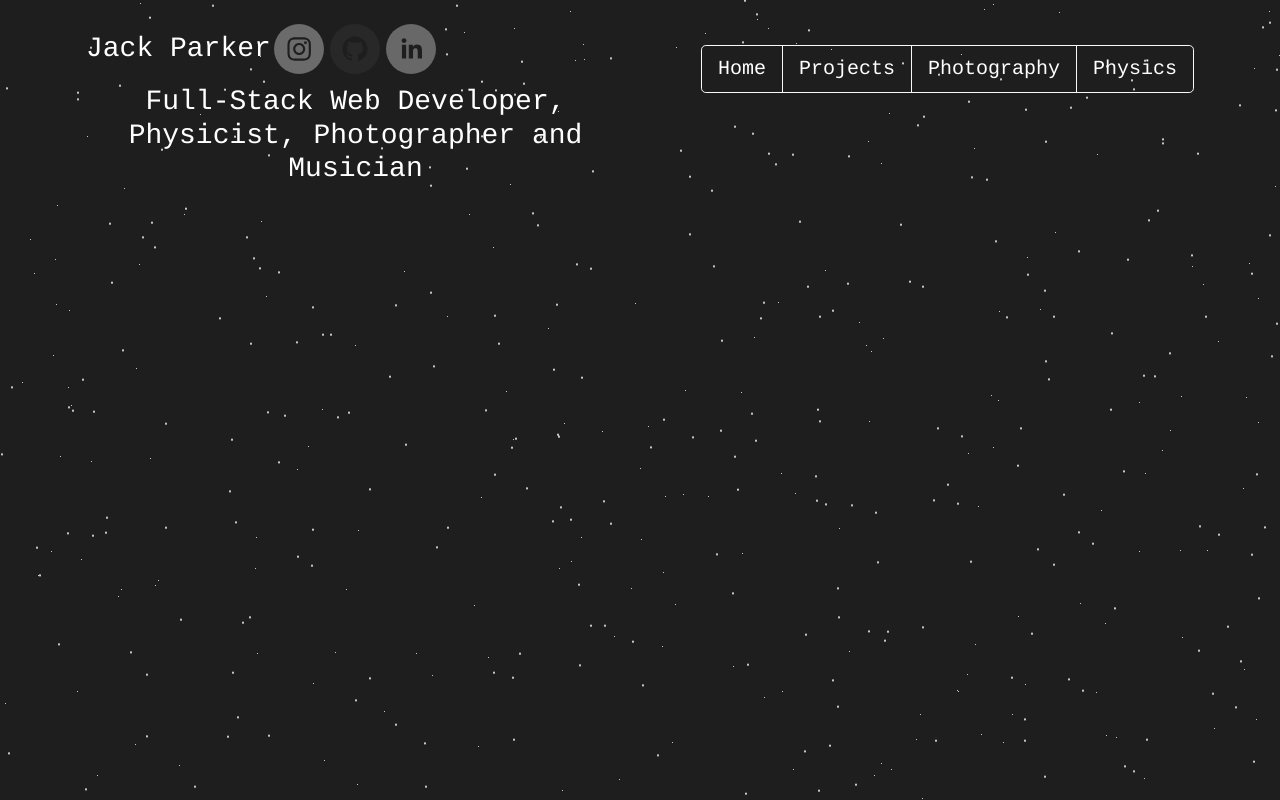
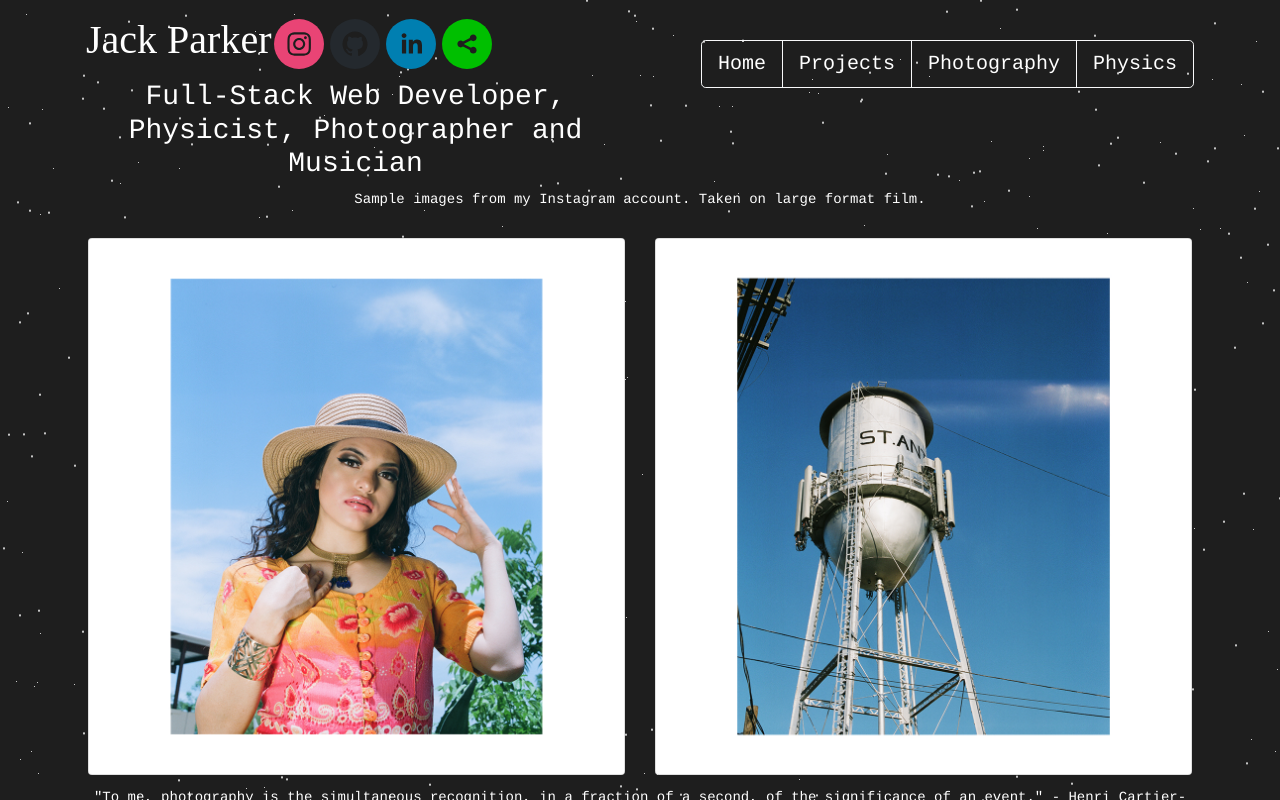
Before and after one commit to Jp1200/PersonalWork, a React (Create React App) app: page /photography in a window 1280 px wide. Built offline with nearby package versions, Linux system fonts and the light colour scheme.

Commit message:
scrolling works photography section fleshed out

```diff
--- a/src/App.js
+++ b/src/App.js
@@ -8,13 +8,14 @@ import './App.scss';
 function App() {
   return (
     <Router>
+      <Main/>
       <div className='page-bg'>
         <div className='animation-wrapper'>
           <div className="particle particle-1"></div>
           <div className="particle particle-2"></div>
           <div className="particle particle-3"></div>
           <div className="particle particle-4"></div>
-        <Main/>
+
       </div>
     </div>
     </Router>
--- a/src/App.scss
+++ b/src/App.scss
@@ -1,31 +1,3 @@
-// body {
-//     background: #000000;
-// }
-//
-// .particle {
-// 	position: absolute;
-//  	border-radius: 50%;
-// }
-//
-// @for $i from 1 through 30 {
-// 	@keyframes particle-animation-#{$i} {
-// 		100% {
-// 			transform: translate3d((random(90) * 1vw), (random(90) * 1vh), (random(100) * 1px));
-// 		}
-// 	}
-//
-// 	.particle:nth-child(#{$i}){
-// 		animation: particle-animation-#{$i} 60s infinite;
-// 		$size:  12 + px;
-// 		opacity: 80/100;
-// 		height: $size;
-// 		width: $size;
-// 		animation-delay: -$i * .2s;
-// 		transform: translate3d((random(90) * 1vw), (random(90) * 1vh), (random(100) * 1px));
-// 		background: hsl(192, 70%, 50%);
-// 	}
-// }
-
 
 $color-bg: #1e1e1e;
 $color-particle: #fff;
@@ -59,7 +31,7 @@ body {
   justify-content: center;
   align-items: center;
   font-size: 4rem;
-  overflow: hidden;
+
   font-family: Courier;
 }
 
@@ -70,6 +42,7 @@ body {
   right: 0;
   width: 100%;
   height: 100%;
+  z-index: -1;
 }
 
 .page-bg {
@@ -148,7 +121,7 @@ body {
 .page-wrapper {
   text-align: center;
   color: #fff;
-  z-index: 2;
+
 }
 // h4 {
 //   color: #fff;
@@ -157,6 +130,19 @@ body {
 //   -moz-animation: neon1 1.5s ease-in-out infinite alternate;
 //   animation: neon1 1.5s ease-in-out infinite alternate;
 // }
+.p-3{
+  position: fixed;
+  top: 0;
+  left: 0;
+  right: 0;
+  width: 100%;
+  height: 100%;
+  overflow: auto;
+
+}
+.p-3::-webkit-scrollbar {
+  display: none;
+}
 .button-header{
   color: #fff;
 
@@ -167,7 +153,12 @@ body {
 }
 .header{
   color: #FFFFFF;
+  font-family: cursive;
+  font-size: 40px;
 
+}
+.resume-modal{
+  color: #FFFFFF;
 
 }
 .icons {
@@ -180,15 +171,25 @@ body {
   color: #ffffff;
   margin:auto;
 }
+.media:hover{
+  cursor: pointer;
+}
 .photo-container{
-  background-color: #FFFFFF;
+  background: transparent;
   color: #000000;
-  padding: 15px;
+  padding: 2px;
 
 }
-.photo-box {
+.card-desc{
+  color: #FFFFFF;
+  font-family: Courier;
+  font-size: 14px;
+  text-align: center;
+}
+.card {
   margin: 10px auto;
-
+  width: auto;
+  height: auto;
 }
 // h4:hover {
 //   color: #FF1177;
--- a/src/Mainpage.js
+++ b/src/Mainpage.js
@@ -2,8 +2,8 @@ import React from 'react';
 import ButtonGroup from 'react-bootstrap/ButtonGroup';
 import Button from 'react-bootstrap/Button';
 import Container from 'react-bootstrap/Container';
-import Jumbotron from 'react-bootstrap/Jumbotron';
-import Breadcrumb from 'react-bootstrap/Breadcrumb'
+
+
 import Row from 'react-bootstrap/Row';
 import Col from 'react-bootstrap/Col';
 import Media from 'react-bootstrap/Media';
@@ -11,11 +11,13 @@ import Image from 'react-bootstrap/Image';
 import Modal from 'react-bootstrap/Modal';
 import { SocialIcon } from 'react-social-icons';
 
-import Projects from './Projects.js'
 
+// File imports ######
+import Projects from './Projects.js';
+import Photography from './Photography.js';
 // import { Router, Route, Switch } from "react-router";
 import {
-  BrowserRouter as Router,
+
   Switch,
   Route,
   Link
@@ -40,12 +42,7 @@ export default class Main extends React.Component {
 
   }
   render(){
-    let numPart = Array(30).fill(1);
 
-    const particles = numPart.map((i)=>{
-
-      return <div className="particle" key={Math.random()}/>
-    })
 
 
 
@@ -65,7 +62,7 @@ export default class Main extends React.Component {
                 <SocialIcon className='icons' url="https://www.instagram.com/jack_p1996/"/>
                 <SocialIcon className='icons' url="https://github.com/Jp1200"/>
                 <SocialIcon className='icons' url="https://www.linkedin.com/in/jack-parker-473523183/"/>
-
+                <SocialIcon className='icons' url="https://neighborhood-farmer-market.herokuapp.com/"/>
               </h3>
               <h3 className='page-wrapper'>Full-Stack Web Developer, Physicist, Photographer and Musician</h3>
             </Col>
@@ -91,7 +88,7 @@ export default class Main extends React.Component {
 
           <Modal show={this.state.show} onHide={this.handleClose}>
 
-            <Image width={615} height={800} src={require('./resume.png')}/>
+            <Image  width={805} height={1025} src={require('./resume.png')}/>
 
           </Modal>
         <Row>
@@ -102,21 +99,25 @@ export default class Main extends React.Component {
 
 
               <Container fluid>
+                <br/>
+                <h2 align='center' className='resume-modal'>Resumé</h2>
+                <Row>
 
-                <Row>
-                  <br/>
+
                   <br/>
                   <br/>
                   <br/>
 
                   <br/>
-                  <Media>
+                  <Media
+                    className='media'>
                     <Image
+
                       onClick={this.handleShow}
                       src={require('./resume.png')}
 
-                      width={168}
-                      height={215}
+                      width={805/4}
+                      height={1025/4}
                       />
                   </Media>
                 </Row>
@@ -127,6 +128,7 @@ export default class Main extends React.Component {
             </Route>
             <Route exact path='/photography'>
 
+              <Photography/>
             </Route>
             <Route exact path='/physics'>
 
--- a/src/Photography.js
+++ b/src/Photography.js
@@ -1,12 +1,11 @@
 import React from 'react';
 import Container from 'react-bootstrap/Container';
 
-
+import Card from 'react-bootstrap/Card';
 import Row from 'react-bootstrap/Row';
 import Col from 'react-bootstrap/Col';
-
-import Image from 'react-bootstrap/Image';
-import Modal from 'react-bootstrap/Modal';
+// import Image from 'react-bootstrap/Image';
+// import Modal from 'react-bootstrap/Modal';
 
 export default class Photography extends React.Component{
 
@@ -14,11 +13,41 @@ export default class Photography extends React.Component{
   render(){
     return (
 
-      <Container>
+      <Container fluid >
+
+        <p className='card-desc'>Sample images from my Instagram account. Taken on large format film.
+        </p>
+        <Row className='photo-container'>
+
+              <Col>
+                <Card className='card'>
+                  <Card.Img src={require('./Resource/IG420.jpg')}/>
+
+                </Card>
+              </Col>
+              <Col>
+                <Card className='card'>
+                  <Card.Img  src={require('./Resource/IG421.jpg')}/>
+                </Card>
+              </Col>
+
+              {/* <Col>
+                <Card className='card'>
+                  <Card.Img  src={require('./Resource/Justice3-2.jpg')}/>
+                </Card>
+              </Col> */}
 
 
 
+        </Row>
+        <Row >
+          <p className='card-desc'>
 
+            "To me, photography is the simultaneous recognition, in a fraction of a second, of the significance of an event."
+
+            - Henri Cartier-Bresson
+          </p>
+        </Row>
       </Container>
     )
   }
```
Also changed, not shown: src/Resource/IG420.jpg (added), src/Resource/IG421.jpg (added). Lines whose indentation alone changed are shown as unchanged.
